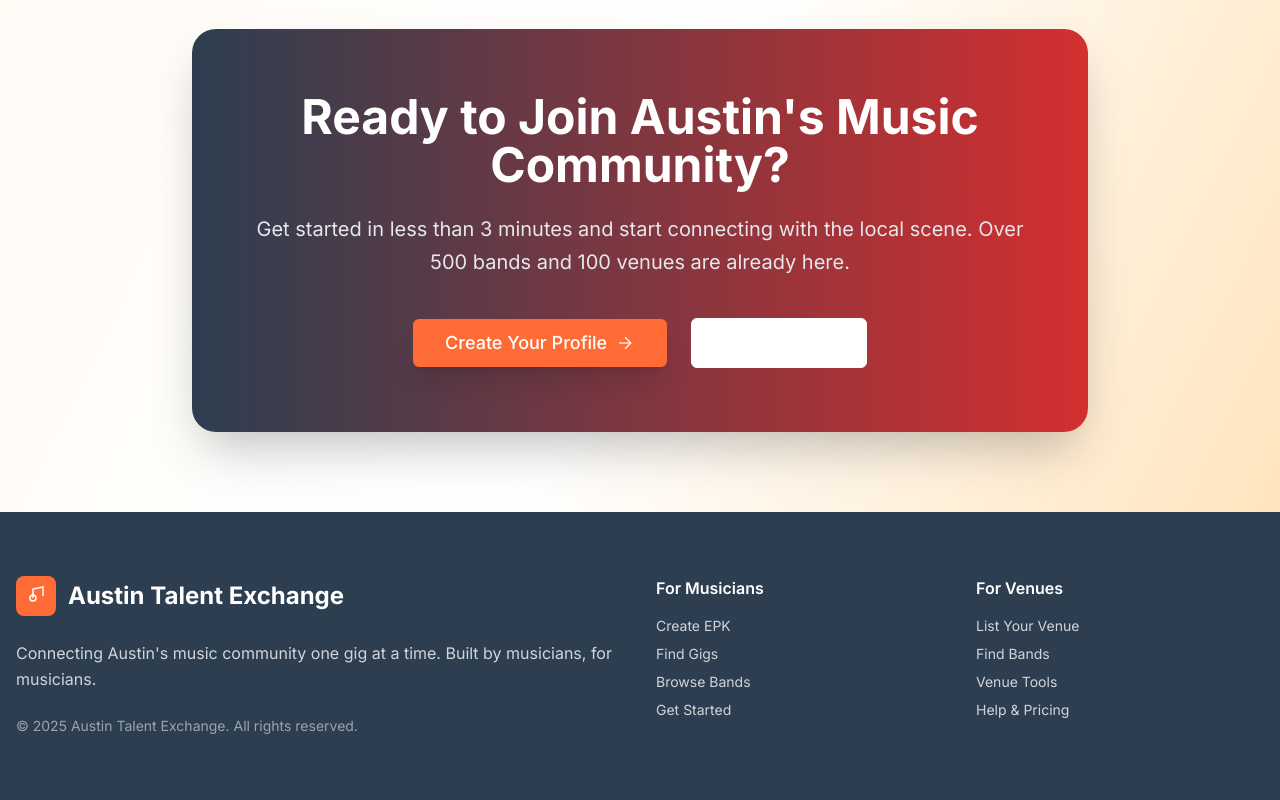
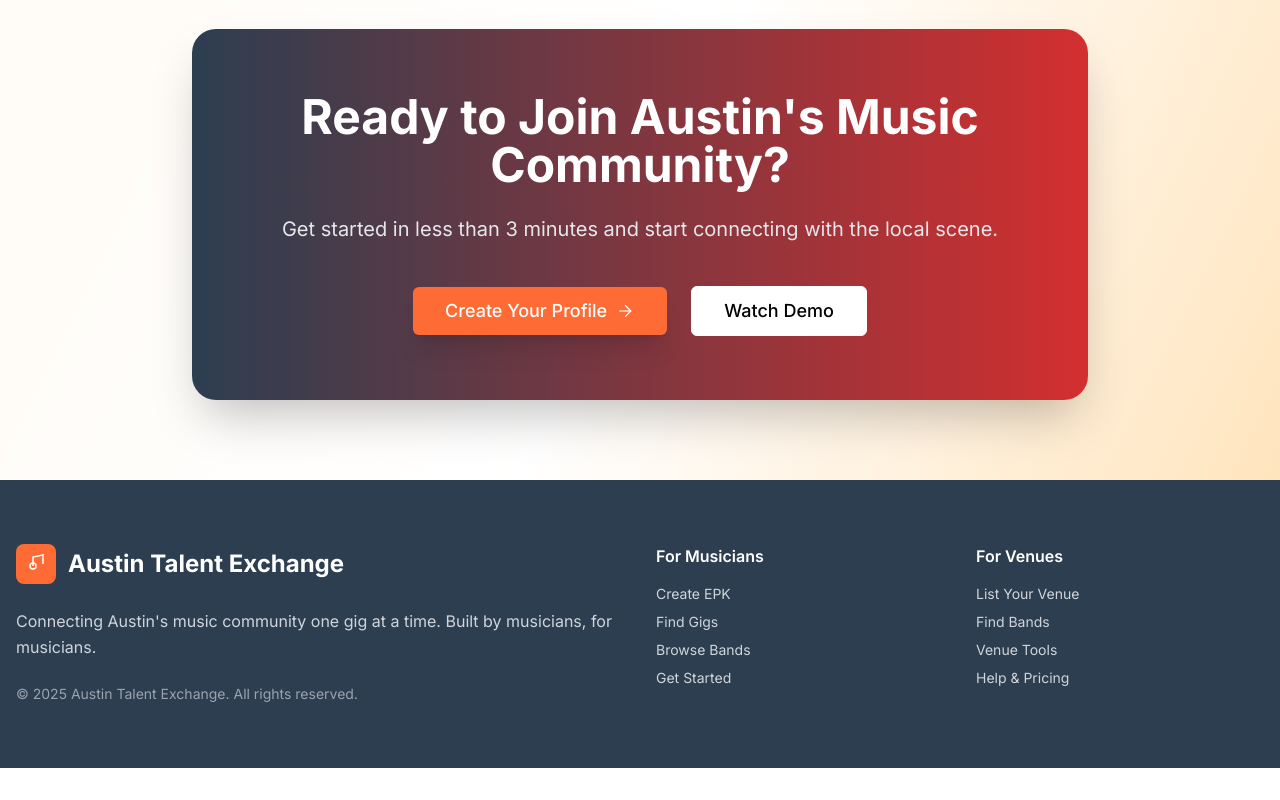
Before and after one commit to HansDandle/atexchange, a Next.js app: page / in a window 1280 px wide. Shown: the part 1856-2656 px from the top of the page. After the commit the page ends 2624 px from the top, so only its background shows below. Built offline with nearby package versions, Linux system fonts and the light colour scheme.

Commit message:
rollback and small copy tweaks

```diff
--- a/src/app/page.tsx
+++ b/src/app/page.tsx
@@ -227,7 +227,6 @@ export default function Home() {
               </h3>
               <p className="text-xl mb-10 text-gray-200 leading-relaxed">
                 Get started in less than 3 minutes and start connecting with the local scene.
-                Over 500 bands and 100 venues are already here.
               </p>
               <div className="flex flex-col sm:flex-row items-center justify-center gap-6">
                 <Link href="/signup">
@@ -243,7 +242,7 @@ export default function Home() {
                 <Button
                   variant="outline"
                   size="lg"
-                  className="w-full sm:w-auto text-lg px-8 py-6 border-white text-white hover:bg-white hover:text-austin-charcoal"
+                  className="w-full sm:w-auto text-lg px-8 py-6 border-white text-black hover:bg-white hover:text-austin-charcoal"
                 >
                   Watch Demo
                 </Button>
```
